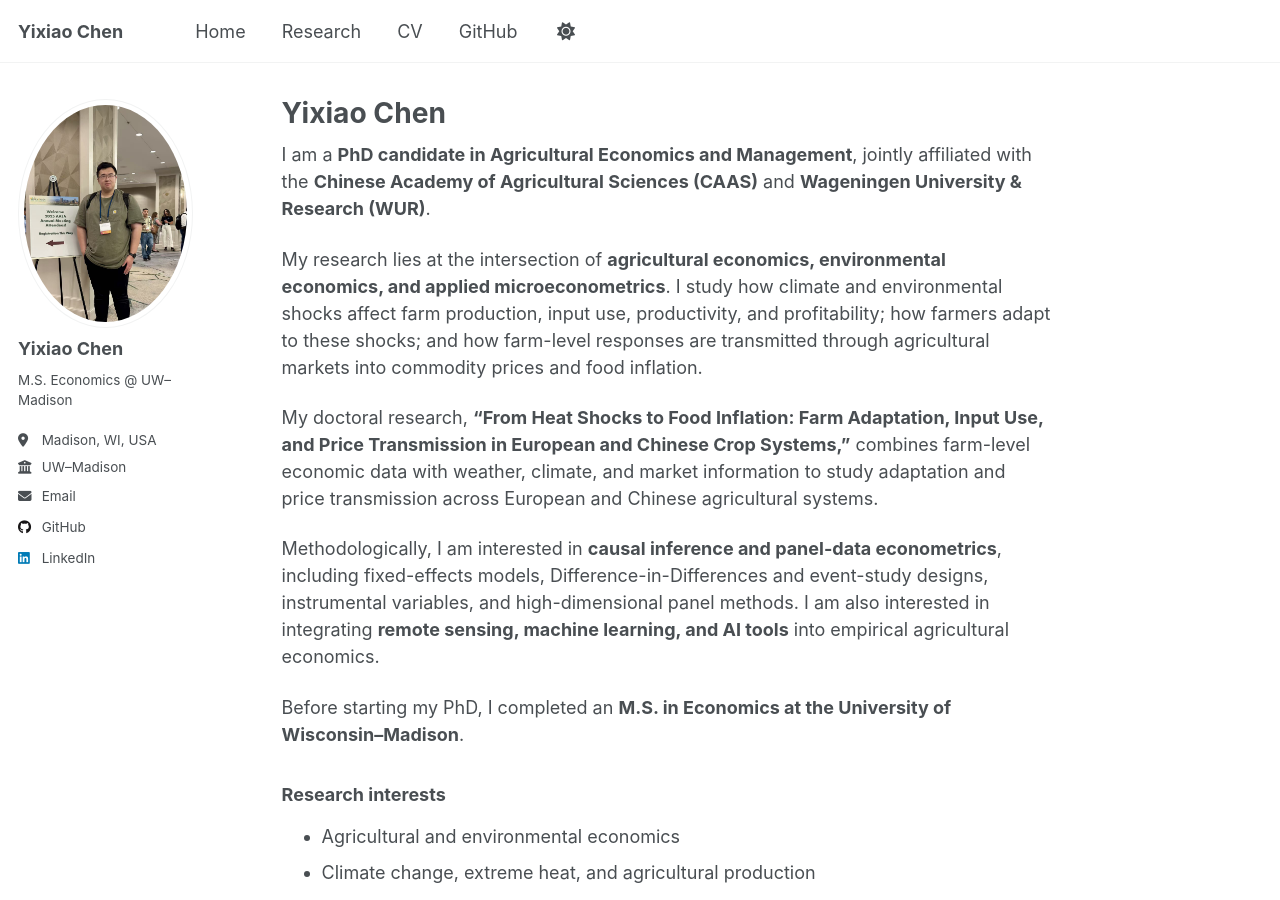
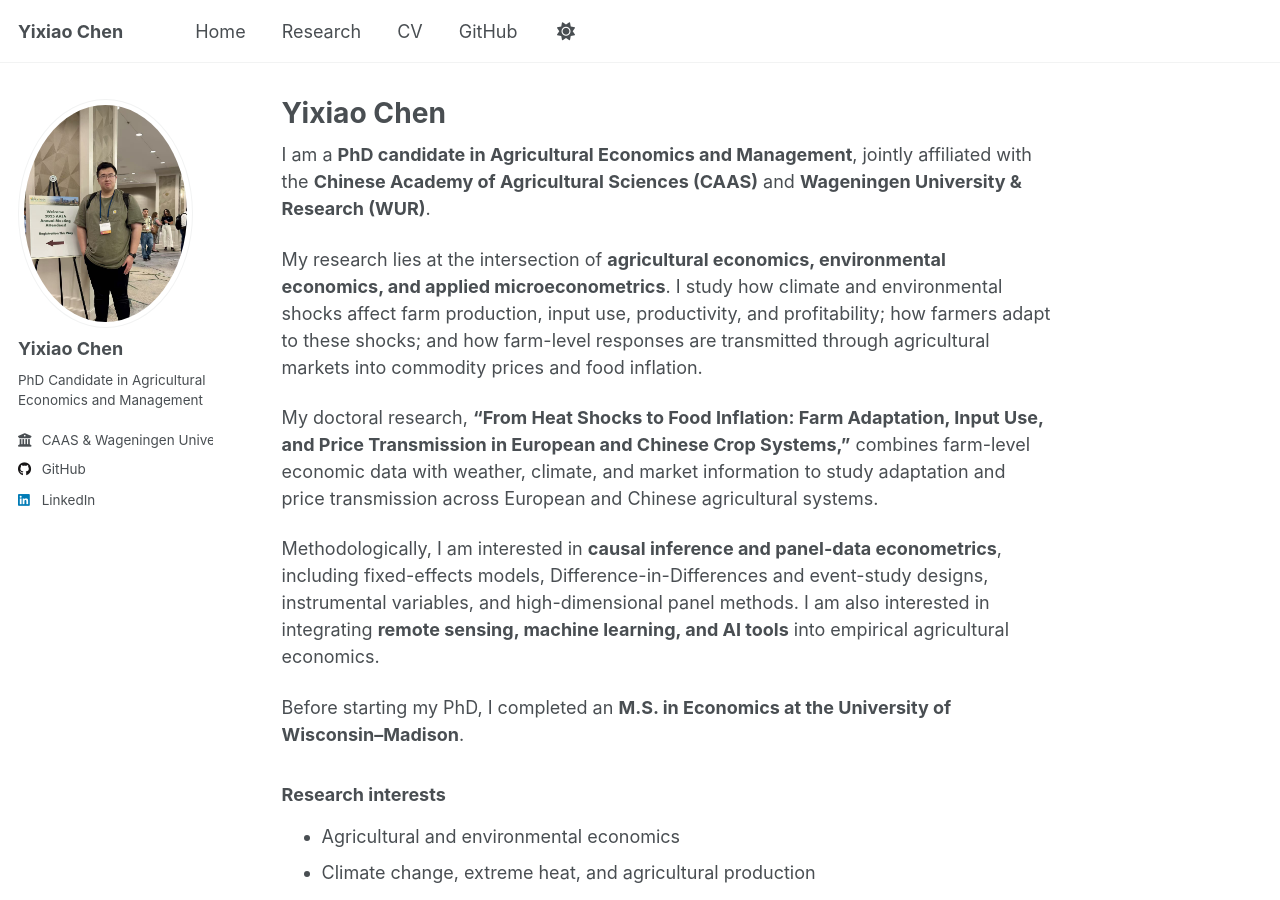
Before and after one commit to yixiaochen117/yixiaochen117.github.io, a Jekyll site: the page built from _pages/about.md, in a window 1280 px wide and 900 px high. Built offline with Jekyll 4.4.1, drawn with Linux system fonts in a browser that asks for light colours; a script that is not in the unit is left out; part of the change alters nothing that is shown.

Commit message:
Refresh site metadata for CAAS-WUR PhD profile

```diff
--- a/_config.yml
+++ b/_config.yml
@@ -12,40 +12,24 @@ site_theme               : "default" # Currently available options are "default"
 title                    : "Yixiao Chen"
 title_separator          : "-"
 name                     : &name "Yixiao Chen"
-description              : &description "M.S. Economics, University of Wisconsin–Madison"   # Update this with a general description of your site, this is the default if not overridden by a page
-url                      : https://yixiaochen117.github.io # The base hostname & protocol for your site e.g. "https://[your GitHub username].github.io",
-                                                           # or if you already have some other page hosted on Github then use "https://[your GitHub username].github.io/[Your Repo Name]"
-baseurl                  : "" # the subpath of your site, e.g. "/blog"
+description              : &description "PhD Candidate in Agricultural Economics and Management at CAAS and Wageningen University & Research"
+url                      : https://yixiaochen117.github.io
+baseurl                  : ""
 repository               : "yixiaochen117/yixiaochen117.github.io"
 
-# Site Author - The following control what appear as part of the author content on the side bar.
-#               If a field is blank the icon and link will not appear, otherwise it will be shown.
-#               Additional customization can be done by editing /_includes/author-profile.html
+# Site Author
 author:
-  # Biographic information
   avatar           : "profile.png"
   name             : "Yixiao Chen"
-  pronouns         : # example: "she/her"
-  bio              : "M.S. Economics @ UW–Madison"
-  location         : "Madison, WI, USA"
-  employer         : "UW–Madison"
-  uri              : # URL
-  email            : "chen2636@wisc.edu"
+  pronouns         :
+  bio              : "PhD Candidate in Agricultural Economics and Management"
+  location         :
+  employer         : "CAAS & Wageningen University & Research"
+  uri              :
+  email            :
+  github           : "yixiaochen117"
+  linkedin         : "yixiao-chen-676b63308"
 
-  # Academic websites
-
-
-  # Repositories and software development
-
-  github           : "yixiaochen117"
-
-
-  # Social media
-
-  linkedin         : "yixiao-chen-676b63308" #Yixiao Chen
-
-
-# Publication Category - The following the list of publication categories and their headings
 publication_category:
   books:
     title: 'Books'
@@ -54,76 +38,66 @@ publication_category:
   conferences:
     title: 'Conference Papers'
 
-# Site Settings
-teaser                   :  # filename of teaser fallback teaser image placed in /images/ for social media previews
-breadcrumbs              : false # true, false (default)
+site_theme               : "default"
+teaser                   :
+breadcrumbs              : false
 words_per_minute         : 160
 future                   : true
-read_more                : "disabled" # if enabled, adds "Read more" links to excerpts
-talkmap_link             : false      #change to true to add link to talkmap on talks page
+read_more                : "disabled"
+talkmap_link             : false
 comments:
-  provider               : # false (default), "disqus", "discourse", "facebook", "google-plus", "staticman", "custom"
+  provider               :
   disqus:
     shortname            :
   discourse:
-    server               : # https://meta.discourse.org/t/embedding-discourse-comments-via-javascript/31963 , e.g.: meta.discourse.org
+    server               :
   facebook:
     appid                :
-    num_posts            : # 5 (default)
-    colorscheme          : # "light" (default), "dark"
+    num_posts            :
+    colorscheme          : "light"
 staticman:
-  allowedFields          : ['name', 'email', 'url', 'message']
-  branch                 : "gh-pages" # "master", "gh-pages"
-  commitMessage          : "New comment."
-  filename               : comment-{@timestamp}
-  format                 : "yml"
-  moderation             : true
-  path                   : "_data/comments/{options.slug}"
-  requiredFields         : ['name', 'email', 'message']
+  allowedFields: ['name', 'email', 'url', 'message']
+  branch: "gh-pages"
+  commitMessage: "New comment."
+  filename: comment-{@timestamp}
+  format: "yml"
+  moderation: true
+  path: "_data/comments/{options.slug}"
+  requiredFields: ['name', 'email', 'message']
   transforms:
-    email                : "md5"
+    email: "md5"
   generatedFields:
     date:
-      type               : "date"
+      type: "date"
       options:
-        format           : "iso8601" # "iso8601" (default), "timestamp-seconds", "timestamp-milliseconds"
+        format: "iso8601"
 atom_feed:
-  hide                   : false     # change to true to hide the RSS feed in the footer
-  path                   : # blank (default) uses feed.xml
+  hide: false
+  path:
 
-
-# SEO Related
 google_site_verification :
 bing_site_verification   :
 alexa_site_verification  :
 yandex_site_verification :
 
-
-# Social Sharing
 twitter:
   username               : &twitter
 facebook:
   username               :
   app_id                 :
   publisher              :
-og_image                 :  # Social media default site image
-og_description           :  # Social media default site image description
-# For specifying social profiles
-# - https://developers.google.com/structured-data/customize/social-profiles
+og_image                 :
+og_description           :
 social:
-  type                   : # Person or Organization (defaults to Person)
-  name                   : # If the user or organization name differs from the site's name
-  links: # An array of links to social media profiles
+  type                   :
+  name                   :
+  links:
 
-
-# Analytics
 analytics:
-  provider               :  "false" # false (default), "google", "google-universal", "google-analytics-4", "custom"
+  provider               : "false"
   google:
     tracking_id          :
 
-
-# Reading Files
 include:
   - .htaccess
   - _pages
@@ -161,16 +135,12 @@ keep_files:
 encoding: "utf-8"
 markdown_ext: "markdown,mkdown,mkdn,mkd,md"
 
-
-# Conversion
 markdown: kramdown
 highlighter: rouge
 lsi: false
 excerpt_separator: "\n\n"
 incremental: false
 
-
-# Markdown Processing
 kramdown:
   input: GFM
   hard_wrap: false
@@ -181,8 +151,6 @@ kramdown:
   smart_quotes: lsquo,rsquo,ldquo,rdquo
   enable_coderay: false
 
-
-# These settings control the types of collections used by the template
 collections:
   teaching:
     output: true
@@ -197,10 +165,7 @@ collections:
     output: true
     permalink: /:collection/:path/
 
-
-# These settings control how pages and collections are included in the site
 defaults:
-  # _posts
   - scope:
       path: ""
       type: posts
@@ -211,14 +176,12 @@ defaults:
       comments: true
       share: true
       related: true
-  # _pages
   - scope:
       path: ""
       type: pages
     values:
       layout: single
       author_profile: true
-  # _teaching
   - scope:
       path: ""
       type: teaching
@@ -227,7 +190,6 @@ defaults:
       author_profile: true
       share: true
       comments: true
-  # _publications
   - scope:
       path: ""
       type: publications
@@ -236,7 +198,6 @@ defaults:
       author_profile: true
       share: true
       comments: true
-  # _portfolio
   - scope:
       path: ""
       type: portfolio
@@ -245,7 +206,6 @@ defaults:
       author_profile: true
       share: true
       comment: true
-  # _talks
   - scope:
       path: ""
       type: talks
@@ -254,21 +214,13 @@ defaults:
       author_profile: true
       share: true
 
-
-# Sass/SCSS
 sass:
   sass_dir: _sass
-  style: compressed # https://sass-lang.com/documentation/file.SASS_REFERENCE.html#output_style
+  style: compressed
 
+permalink: /:categories/:title/
+timezone: Etc/UTC
 
-# Outputting
-permalink: /:categories/:title/
-# paginate: 5 # amount of posts to show
-# paginate_path: /page:num/
-timezone: Etc/UTC # https://en.wikipedia.org/wiki/List_of_tz_database_time_zones
-
-
-# Plugins
 plugins:
   - jekyll-feed
   - jekyll-gist
@@ -277,7 +229,6 @@ plugins:
   - jekyll-redirect-from
   - jemoji
 
-# Mimic GitHub Pages with --safe
 whitelist:
   - jekyll-feed
   - jekyll-gist
@@ -286,38 +237,13 @@ whitelist:
   - jekyll-redirect-from
   - jemoji
 
-
-# Archives
-#  Type
-#  - GitHub Pages compatible archive pages built with Liquid ~> type: liquid (default)
-#  - Jekyll Archives plugin archive pages ~> type: jekyll-archives
-#  Path (examples)
-#  - Archive page should exist at path when using Liquid method or you can
-#    expect broken links (especially with breadcrumbs enabled)
-#  - <base_path>/tags/my-awesome-tag/index.html ~> path: /tags/
-#  - <base_path/categories/my-awesome-category/index.html ~> path: /categories/
-#  - <base_path/my-awesome-category/index.html ~> path: /
 category_archive:
   type: liquid
   path: /categories/
 tag_archive:
   type: liquid
   path: /tags/
-# https://github.com/jekyll/jekyll-archives
-# jekyll-archives:
-#   enabled:
-#     - categories
-#     - tags
-#   layouts:
-#     category: archive-taxonomy
-#     tag: archive-taxonomy
-#   permalinks:
-#     category: /categories/:name/
-#     tag: /tags/:name/
 
-
-# HTML Compression
-# - https://jch.penibelst.de/
 compress_html:
   clippings: all
   ignore:
```
